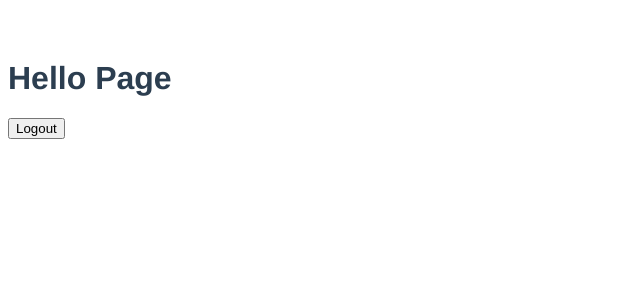
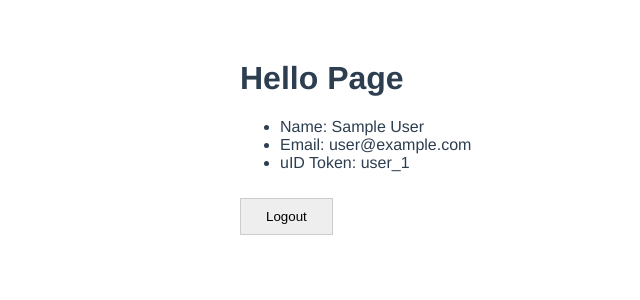
Before and after one commit to AlexSegen/firebase-practices, a Vue app: page /#/hello in a window 1280 px wide. Shown: the top 300 px of the page, without its empty margins (0-640 px from the left). Built offline with nearby package versions, Linux system fonts and the light colour scheme; no server answers; sample sign-in values are in the browser's storage.

Commit message:
Firebase Auth Boilerplate

```diff
--- a/src/components/Hello.vue
+++ b/src/components/Hello.vue
@@ -1,6 +1,14 @@
 <template>
-    <div>
+    <div class="container">
         <h1>{{msg}}</h1>
+        <ul>
+          <li>Name: {{ user.displayName }}</li>
+          <li>Email: {{user.email}}</li>
+          <li>uID Token: {{ user.uid }}</li>
+        </ul>
+<!--         <pre>
+          {{user}}
+        </pre> -->
         <button @click="logout">Logout</button>
     </div>
 </template>
@@ -10,9 +18,11 @@ export default {
   name: "hello",
   data() {
     return {
-      msg: "Hello Page"
+      msg: "Hello Page",
+      user: firebase.auth().currentUser
     };
   },
+  created() {},
   methods: {
     logout() {
       firebase
@@ -25,3 +35,17 @@ export default {
   }
 };
 </script>
+
+<style lang="scss" scoped>
+.container {
+  max-width: 800px;
+  margin: 50px auto;
+}
+button {
+  background: #eee;
+  border: 1px solid #ccc;
+  padding: 10px 25px;
+  margin: 10px auto;
+  cursor: pointer;
+}
+</style>
```
